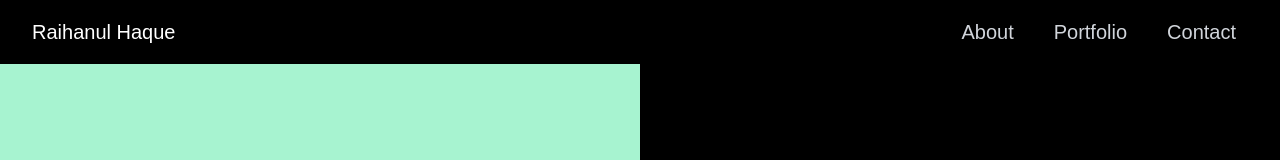
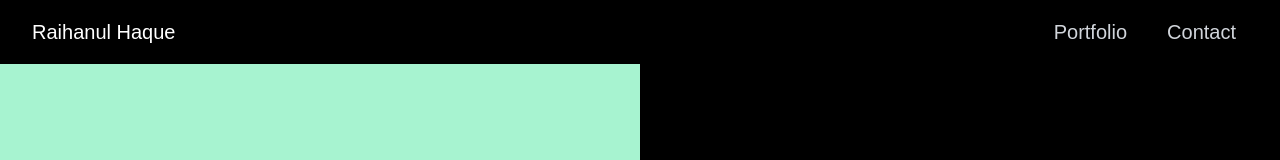
Before and after one commit to raihanulhaque643/portfolio2, a React (Create React App) app: page / in a window 1280 px wide. Shown: the top 160 px of the page. Built offline with nearby package versions, Linux system fonts and the light colour scheme; a web font is replaced by a local one.

Commit message:
navbar item removed

```diff
--- a/src/App.js
+++ b/src/App.js
@@ -6,7 +6,6 @@ import {
 } from "react-router-dom";
 
 import Home from './pages/Home'
-import About from './pages/About'
 import Portfolio from './pages/Portfolio'
 import Contact from './pages/Contact'
 import Navbar from './components/Navbar'
@@ -16,9 +15,6 @@ function App() {
     <Router>
         <Navbar />
         <Switch>
-          <Route path="/about">
-            <About />
-          </Route>
           <Route path="/portfolio">
             <Portfolio />
           </Route>
--- a/src/components/Navbar.js
+++ b/src/components/Navbar.js
@@ -28,7 +28,6 @@ export default function Navbar({ setToken, fixed }) {
         </div>
         <div className="hidden sm:block sm:ml-6">
           <div className="flex space-x-4">
-            <Link to="/about" className="text-gray-300 hover:bg-gray-700 hover:text-white px-3 py-2 rounded-md text-sm font-medium md:text-lg lg:text-xl">About</Link>
 
             <Link to="/portfolio" className="text-gray-300 hover:bg-gray-700 hover:text-white px-3 py-2 rounded-md text-sm font-medium md:text-lg lg:text-xl">Portfolio</Link>
 
@@ -45,7 +44,6 @@ export default function Navbar({ setToken, fixed }) {
 
     <div class="sm:hidden" id="mobile-menu">
     <div class="px-2 pt-2 pb-3 space-y-1">
-      <Link to="/about" className="text-gray-300 hover:bg-gray-700 hover:text-white block px-3 py-2 rounded-md text-base font-medium" aria-current="page">About</Link>
 
       <Link to="/portfolio" className="text-gray-300 hover:bg-gray-700 hover:text-white block px-3 py-2 rounded-md text-base font-medium">Portfolio</Link>
 
--- a/src/pages/About.js
+++ /dev/null
@@ -1,11 +0,0 @@
-import React from 'react'
-
-const About = () => {
-    return (
-        <div>
-            About page
-        </div>
-    )
-}
-
-export default About
--- a/src/pages/Home.js
+++ b/src/pages/Home.js
@@ -27,9 +27,6 @@ const Home = () => {
                         .start()
                     }}
                     />
-                {/* <span>Hi.</span>
-                <span>I'm Raihanul.</span>
-                <span>I build stuff with Javascript.</span> */}
                 </div>
             </div>
             <div className="flex flex-col w-full items-center justify-center">
```
